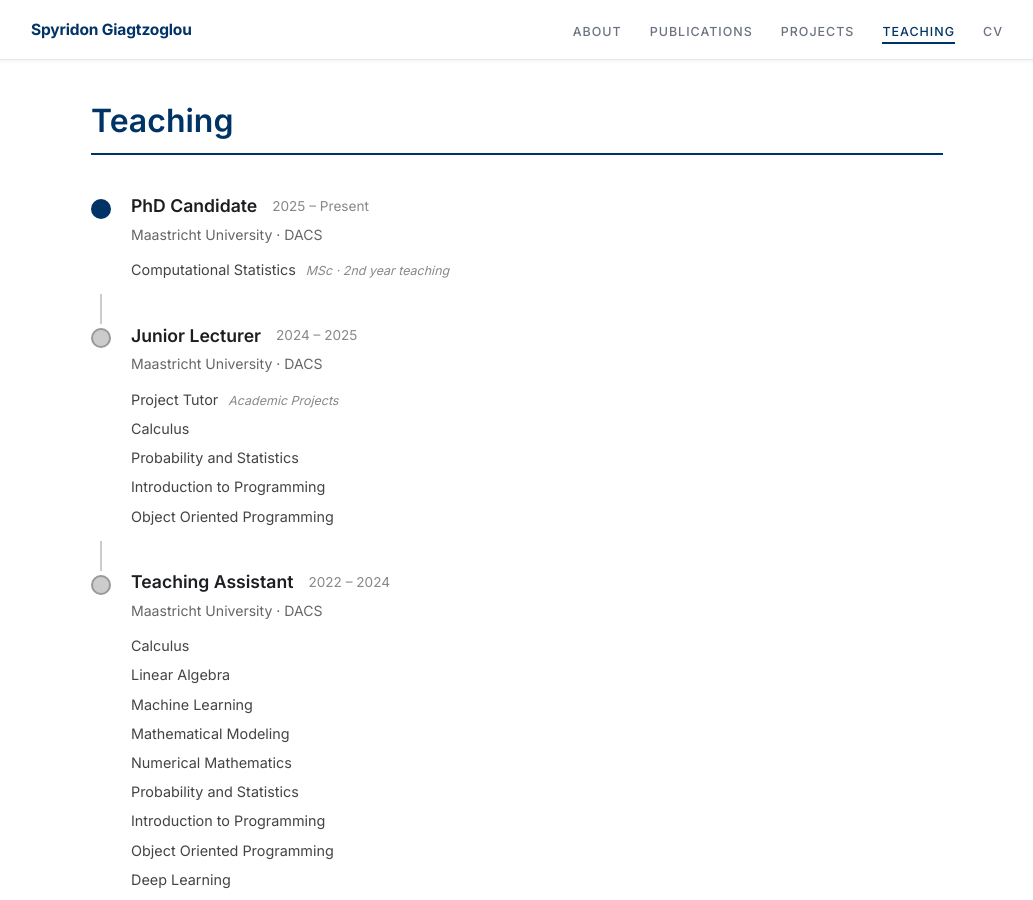
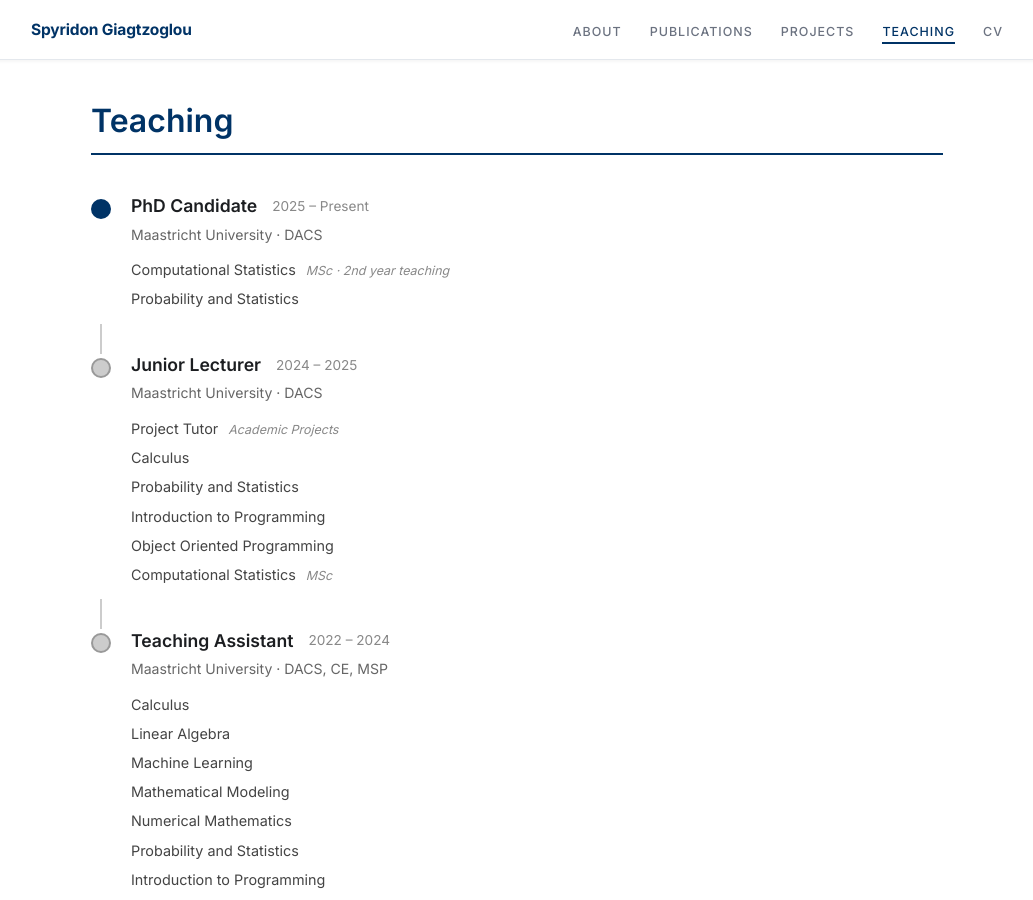
Before and after one commit to giatzoS/spyridongiagtzoglou.github.io, a Jekyll site: the page built from teaching.md, in a window 1280 px wide and 900 px high. Shown: the whole window, without its empty margins (123-1156 px from the left). Built offline with Jekyll 4.4.1, drawn with Linux system fonts in a browser that asks for light colours.

Commit message:
Update teaching timeline with roles and courses

```diff
--- a/teaching.md
+++ b/teaching.md
@@ -2,7 +2,7 @@
 layout: default
 title: Teaching
 permalink: /teaching/
-description: "Teaching experience  at Maastricht University."
+description: "Teaching experience at Maastricht University."
 ---
 
 <div class="section-header">
@@ -21,6 +21,7 @@ description: "Teaching experience  at Maastricht University."
       <div class="timeline-inst">Maastricht University · DACS</div>
       <ul class="timeline-courses">
         <li>Computational Statistics <span class="course-note">MSc · 2nd year teaching</span></li>
+        <li> Probability and Statistics</li>
       </ul>
     </div>
   </div>
@@ -41,6 +42,7 @@ description: "Teaching experience  at Maastricht University."
         <li>Probability and Statistics</li>
         <li>Introduction to Programming</li>
         <li>Object Oriented Programming</li>
+        <li>Computational Statistics <span class="course-note">MSc</span></li>
       </ul>
     </div>
   </div>
@@ -54,7 +56,7 @@ description: "Teaching experience  at Maastricht University."
         <h3>Teaching Assistant</h3>
         <span class="timeline-period">2022 – 2024</span>
       </div>
-      <div class="timeline-inst">Maastricht University · DACS</div>
+      <div class="timeline-inst">Maastricht University · DACS, CE, MSP</div>
       <ul class="timeline-courses">
         <li>Calculus</li>
         <li>Linear Algebra</li>
```
